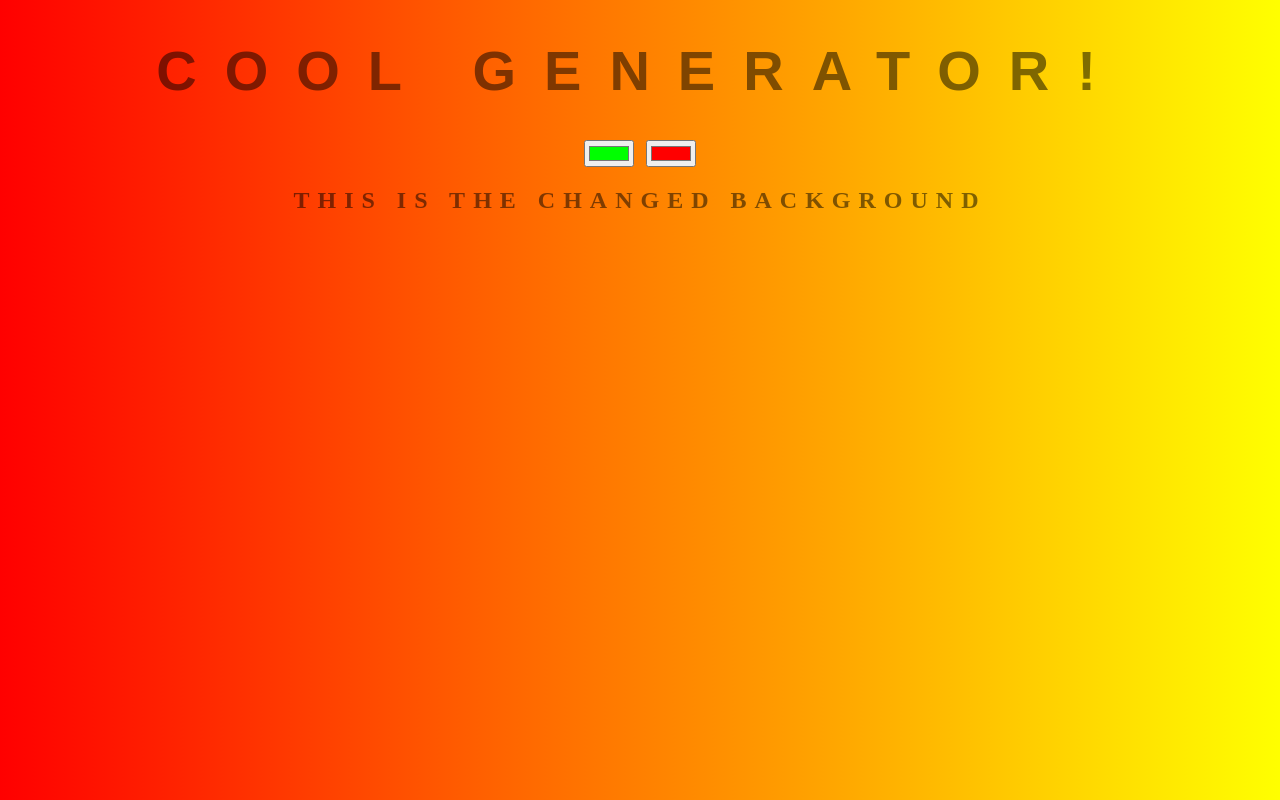
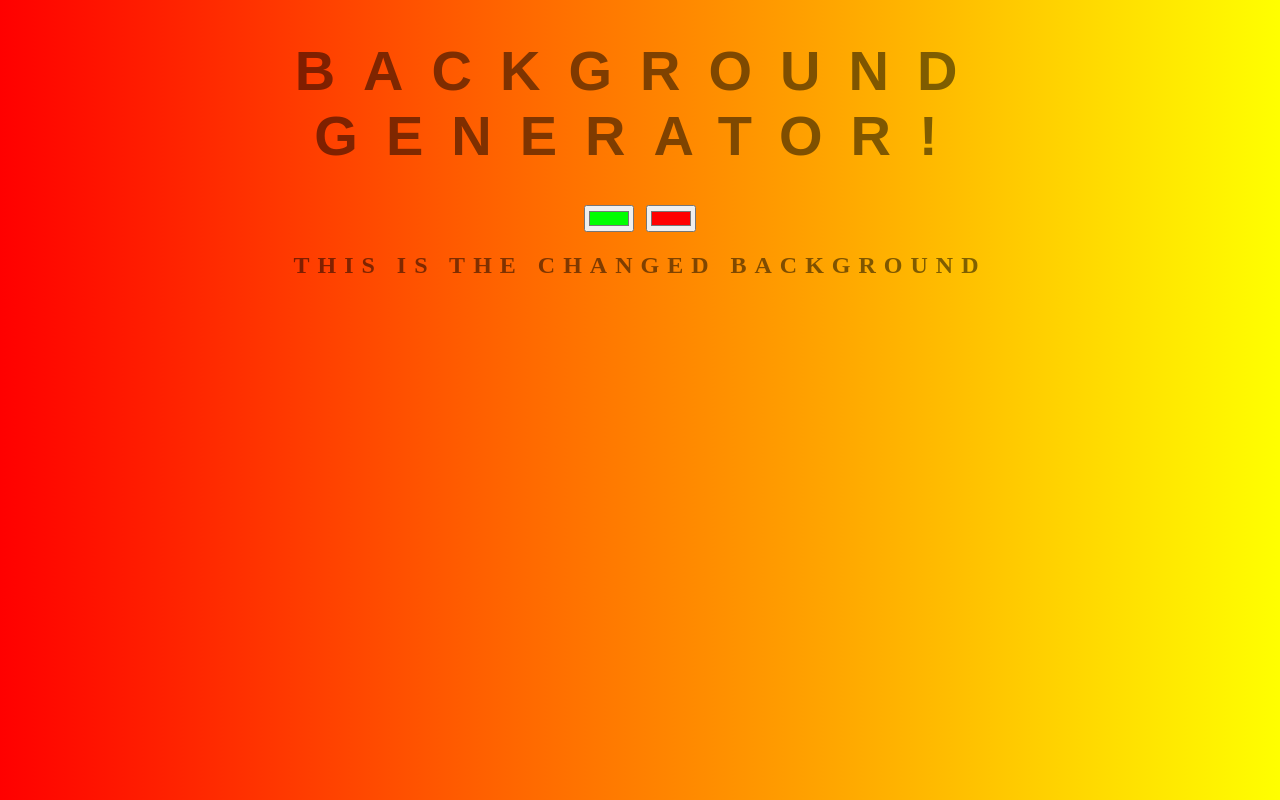
Before and after one commit to bassemelremesh/test2, a plain HTML site: page index.html in a window 1280 px wide. Drawn offline with Linux system fonts and the light colour scheme.

Commit message:
new change

```diff
--- a/index.html
+++ b/index.html
@@ -5,7 +5,7 @@
 	<link rel="stylesheet" type="text/css" href="style.css">
 </head>
 <body id="gradient">
-	<h1>Cool Generator!</h1>
+	<h1>Background Generator!</h1>
 	<input class="color" type="color" value="#00ff00">
 	<input class="color" type="color" value="#ff0000">
 	<h2>This is the changed background</h2>
```
